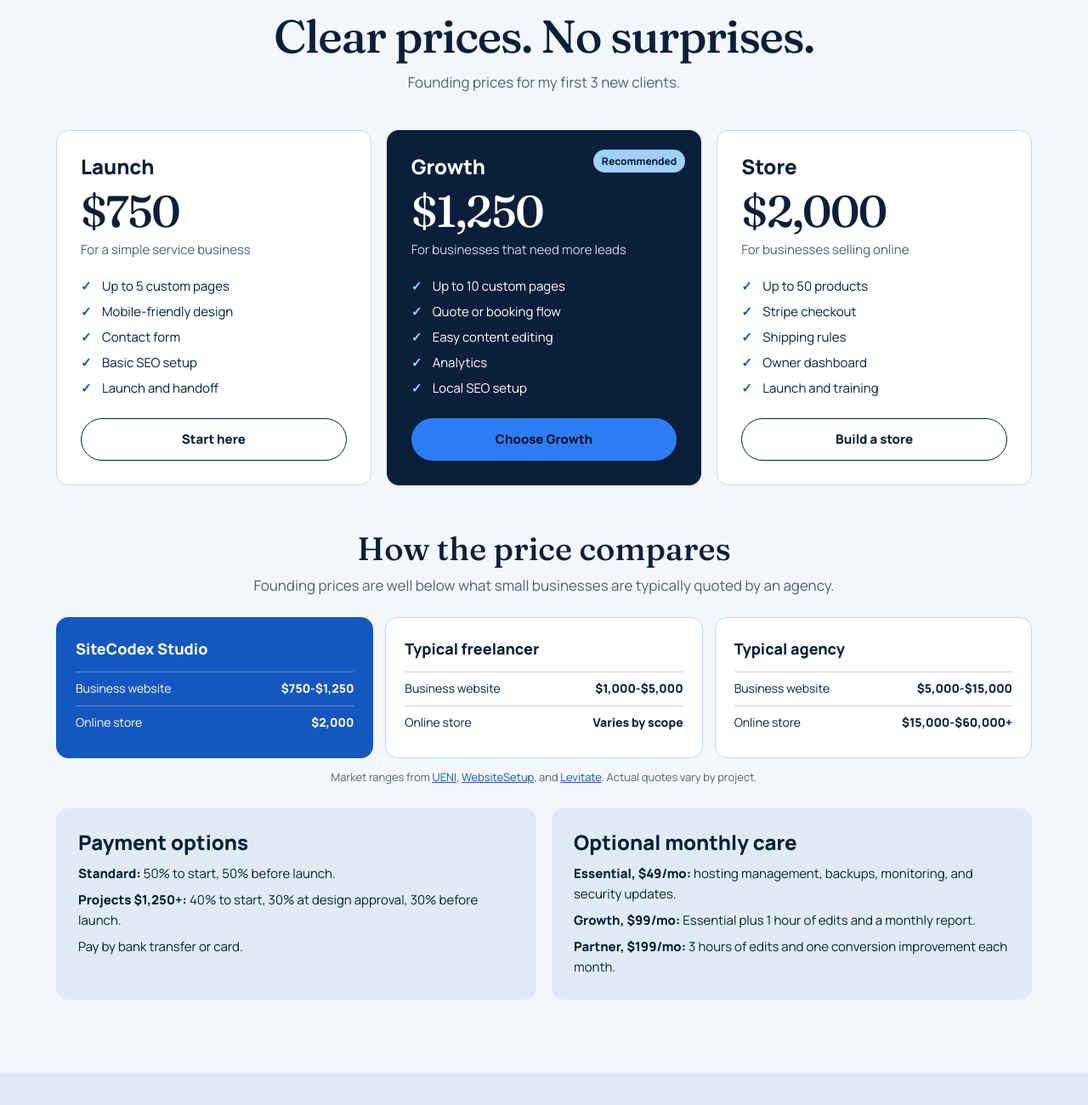
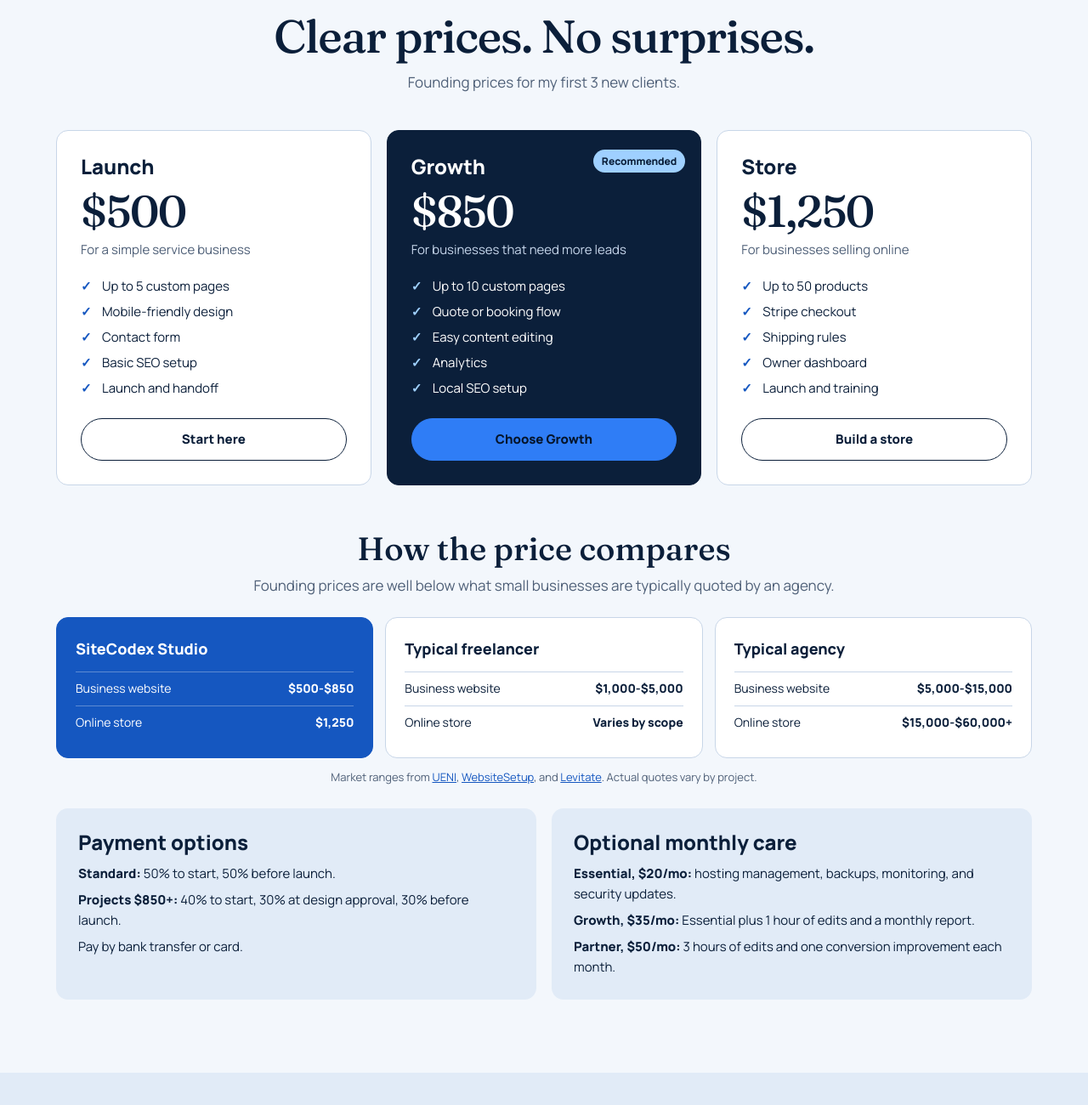
Before and after one commit to joselaurencio/sitecodex-studio, a plain HTML site: page index.html in a window 1280 px wide. Shown: the part 2924-4224 px from the top of the page at 85% size. Drawn offline with Linux system fonts and the light colour scheme.

Commit message:
lower website and care plan prices
launch is now 500, growth 850, and store 1250. care plans are now 20, 35, and 50 a month, and the comparison section matches.

Co-Authored-By: Claude Opus 5.5 <noreply@anthropic.com>

```diff
--- a/index.html
+++ b/index.html
@@ -113,7 +113,7 @@
         <div class="plans">
           <article class="plan">
             <h3>Launch</h3>
-            <p class="price">$750</p>
+            <p class="price">$500</p>
             <p class="for">For a simple service business</p>
             <ul><li>Up to 5 custom pages</li><li>Mobile-friendly design</li><li>Contact form</li><li>Basic SEO setup</li><li>Launch and handoff</li></ul>
             <a class="btn outline" href="#audit" data-plan="Launch">Start here</a>
@@ -121,14 +121,14 @@
           <article class="plan featured">
             <p class="badge">Recommended</p>
             <h3>Growth</h3>
-            <p class="price">$1,250</p>
+            <p class="price">$850</p>
             <p class="for">For businesses that need more leads</p>
             <ul><li>Up to 10 custom pages</li><li>Quote or booking flow</li><li>Easy content editing</li><li>Analytics</li><li>Local SEO setup</li></ul>
             <a class="btn" href="#audit" data-plan="Growth">Choose Growth</a>
           </article>
           <article class="plan">
             <h3>Store</h3>
-            <p class="price">$2,000</p>
+            <p class="price">$1,250</p>
             <p class="for">For businesses selling online</p>
             <ul><li>Up to 50 products</li><li>Stripe checkout</li><li>Shipping rules</li><li>Owner dashboard</li><li>Launch and training</li></ul>
             <a class="btn outline" href="#audit" data-plan="Store">Build a store</a>
@@ -142,8 +142,8 @@
         <div class="compare">
           <article class="us">
             <h4>SiteCodex Studio</h4>
-            <p><span>Business website</span><strong>$750-$1,250</strong></p>
-            <p><span>Online store</span><strong>$2,000</strong></p>
+            <p><span>Business website</span><strong>$500-$850</strong></p>
+            <p><span>Online store</span><strong>$1,250</strong></p>
           </article>
           <article>
             <h4>Typical freelancer</h4>
@@ -162,14 +162,14 @@
           <div>
             <h3>Payment options</h3>
             <p><strong>Standard:</strong> 50% to start, 50% before launch.</p>
-            <p><strong>Projects $1,250+:</strong> 40% to start, 30% at design approval, 30% before launch.</p>
+            <p><strong>Projects $850+:</strong> 40% to start, 30% at design approval, 30% before launch.</p>
             <p>Pay by bank transfer or card.</p>
           </div>
           <div>
             <h3>Optional monthly care</h3>
-            <p><strong>Essential, $49/mo:</strong> hosting management, backups, monitoring, and security updates.</p>
-            <p><strong>Growth, $99/mo:</strong> Essential plus 1 hour of edits and a monthly report.</p>
-            <p><strong>Partner, $199/mo:</strong> 3 hours of edits and one conversion improvement each month.</p>
+            <p><strong>Essential, $20/mo:</strong> hosting management, backups, monitoring, and security updates.</p>
+            <p><strong>Growth, $35/mo:</strong> Essential plus 1 hour of edits and a monthly report.</p>
+            <p><strong>Partner, $50/mo:</strong> 3 hours of edits and one conversion improvement each month.</p>
           </div>
         </div>
       </div>
```
